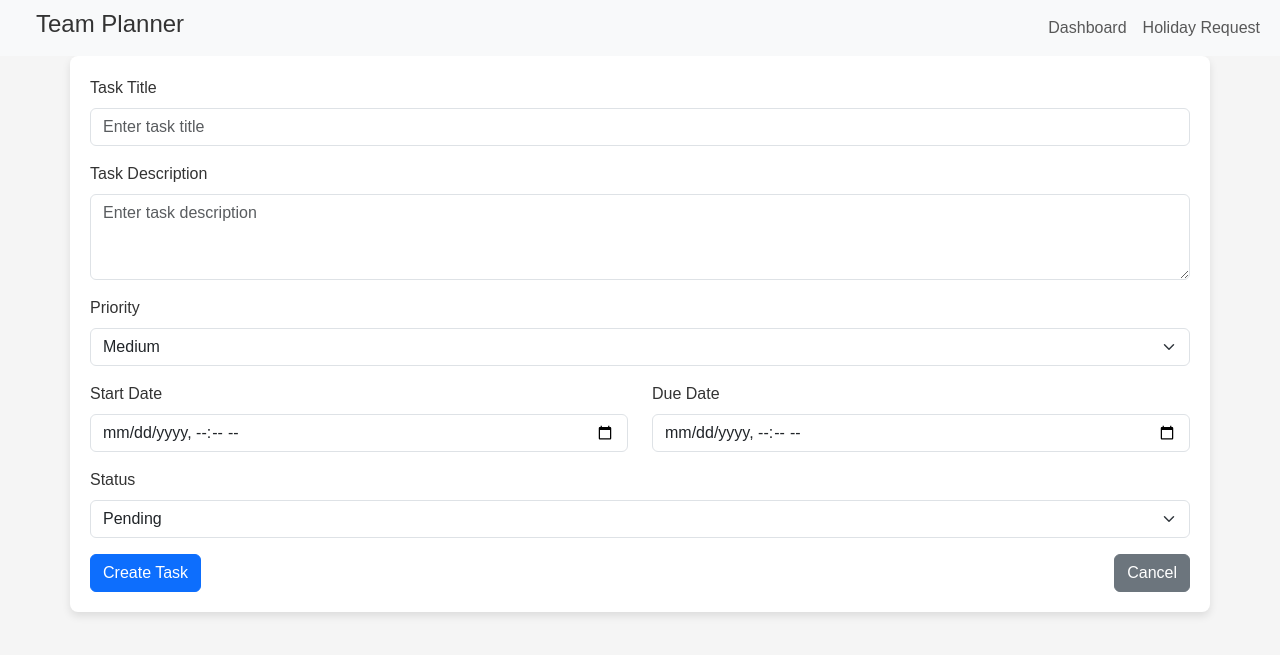
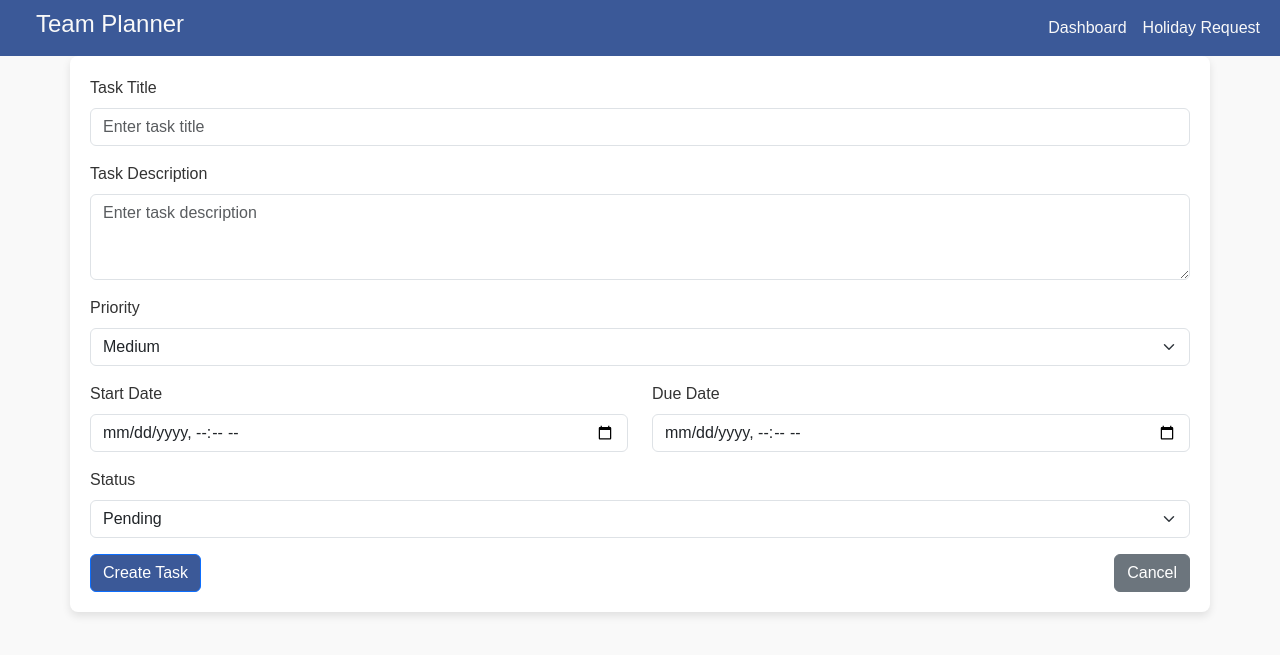
Before and after one commit to mnevison/mp-tres, a Flask app: page /views/create_task in a window 1280 px wide. Shown: the top 655 px of the page. Run offline with Flask 3, Linux system fonts and the light colour scheme; the visitor is signed in with stand-in values (Sample User, id 1); some libraries are stand-ins or nearby versions.

Commit message:
added: minor styling for nav and buttons

```diff
--- a/nightsapp/static/css/style.css
+++ b/nightsapp/static/css/style.css
@@ -1,7 +1,23 @@
 body {
-  background-color: #f5f5f5;
+  background-color: #f9f9f9;
   color: #333;
   font-family: Arial, sans-serif;
+}
+
+.navbar {
+  background-color: #3b5998 !important;
+}
+
+.nav-link {
+  color: #f9f9f9 !important;
+}
+
+.nav-header {
+  color: #f9f9f9;
+}
+
+.btn-primary {
+  background-color: #3b5998;
 }
 
 .container {
--- a/nightsapp/templates/base.html
+++ b/nightsapp/templates/base.html
@@ -29,7 +29,7 @@
   <body>
     <nav class="navbar navbar-expand-lg bg-body-tertiary">
       <div class="container-fluid">
-        <h4 class="mx-4">Team Planner</h4>
+        <h4 class="mx-4 nav-header">Team Planner</h4>
         <button
           class="navbar-toggler"
           type="button"
```
